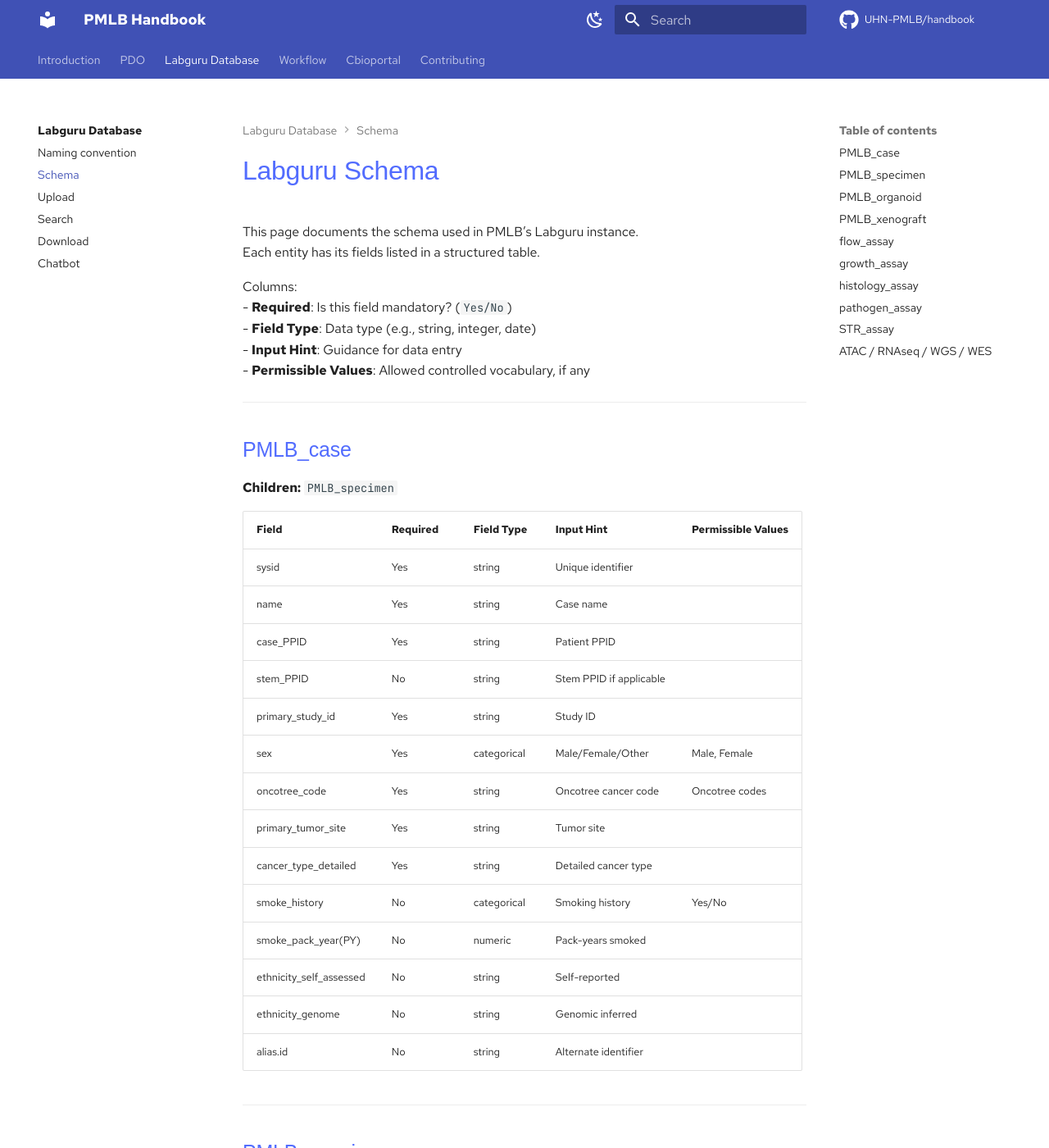
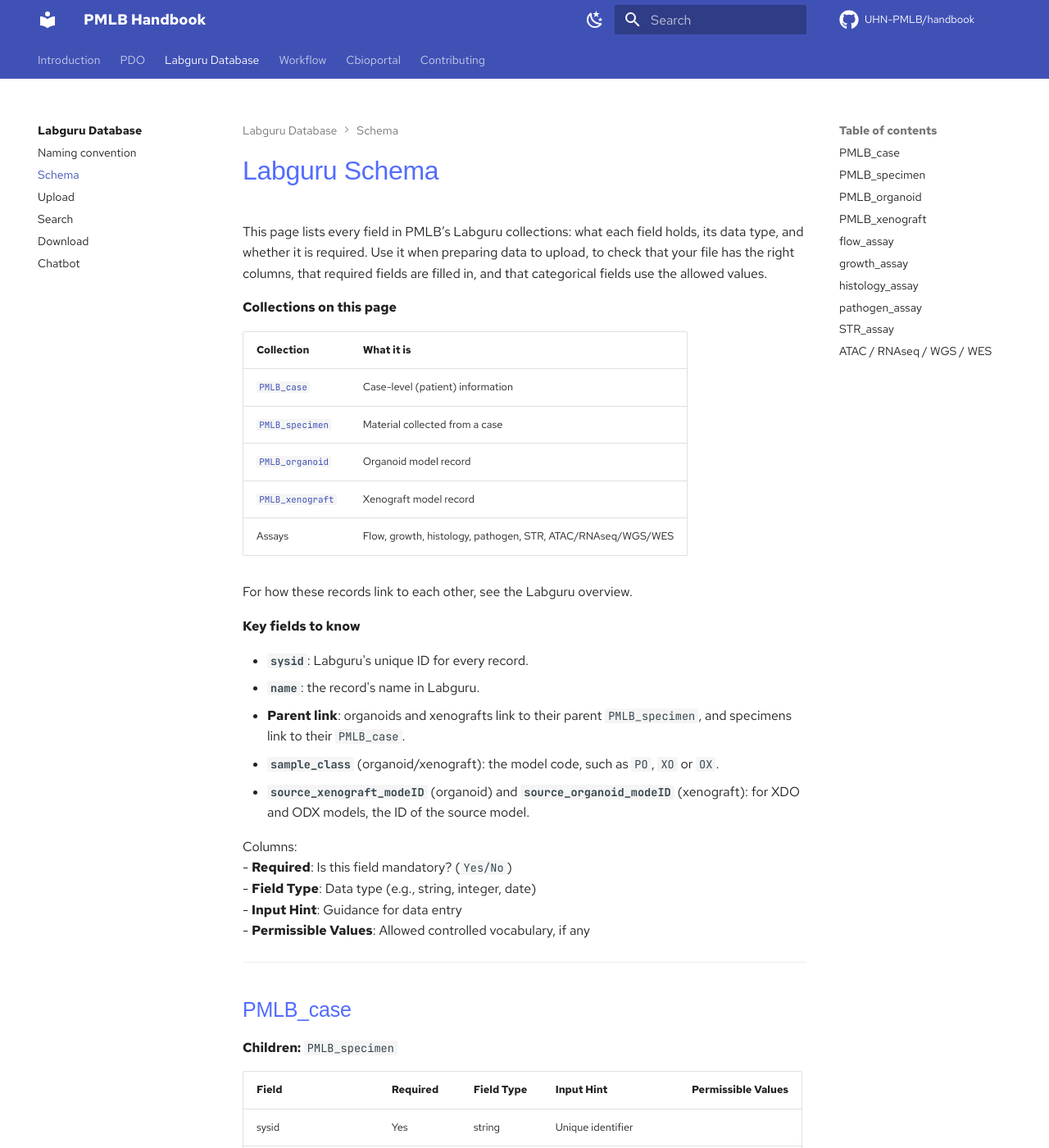
Before and after one commit to UHN-PMLB/handbook, an MkDocs documentation site: the page built from docs/labguru/schema/index.md, in a window 1280 px wide and 1400 px high. Shown: the whole window at 82% size. Built offline with MkDocs 1.6.1 and Material for MkDocs 9.7.7, drawn with Linux system fonts in a browser that asks for light colours; comment, search, counter and statistics services are not loaded; the version menu is left out.

Commit message:
Add schema page overview

```diff
--- a/docs/labguru/schema/index.md
+++ b/docs/labguru/schema/index.md
@@ -1,7 +1,27 @@
 # Labguru Schema
 
-This page documents the schema used in PMLB’s Labguru instance.
-Each entity has its fields listed in a structured table.
+This page lists every field in PMLB’s Labguru collections: what each field holds, its data type, and whether it is required.
+Use it when preparing data to upload, to check that your file has the right columns, that required fields are filled in, and that categorical fields use the allowed values.
+
+**Collections on this page**
+
+| Collection | What it is |
+|---|---|
+| [`PMLB_case`](#pmlb_case) | Case-level (patient) information |
+| [`PMLB_specimen`](#pmlb_specimen) | Material collected from a case |
+| [`PMLB_organoid`](#pmlb_organoid) | Organoid model record |
+| [`PMLB_xenograft`](#pmlb_xenograft) | Xenograft model record |
+| [Assays](#flow_assay) | Flow, growth, histology, pathogen, STR, ATAC/RNAseq/WGS/WES |
+
+For how these records link to each other, see the [Labguru overview](../index.md).
+
+**Key fields to know**
+
+- **`sysid`**: Labguru's unique ID for every record.
+- **`name`**: the record's name in Labguru.
+- **Parent link**: organoids and xenografts link to their parent `PMLB_specimen`, and specimens link to their `PMLB_case`.
+- **`sample_class`** (organoid/xenograft): the model code, such as `PO`, `XO` or `OX`.
+- **`source_xenograft_modeID`** (organoid) and **`source_organoid_modeID`** (xenograft): for XDO and ODX models, the ID of the source model.
 
 Columns:
 - **Required**: Is this field mandatory? (`Yes/No`)
```
